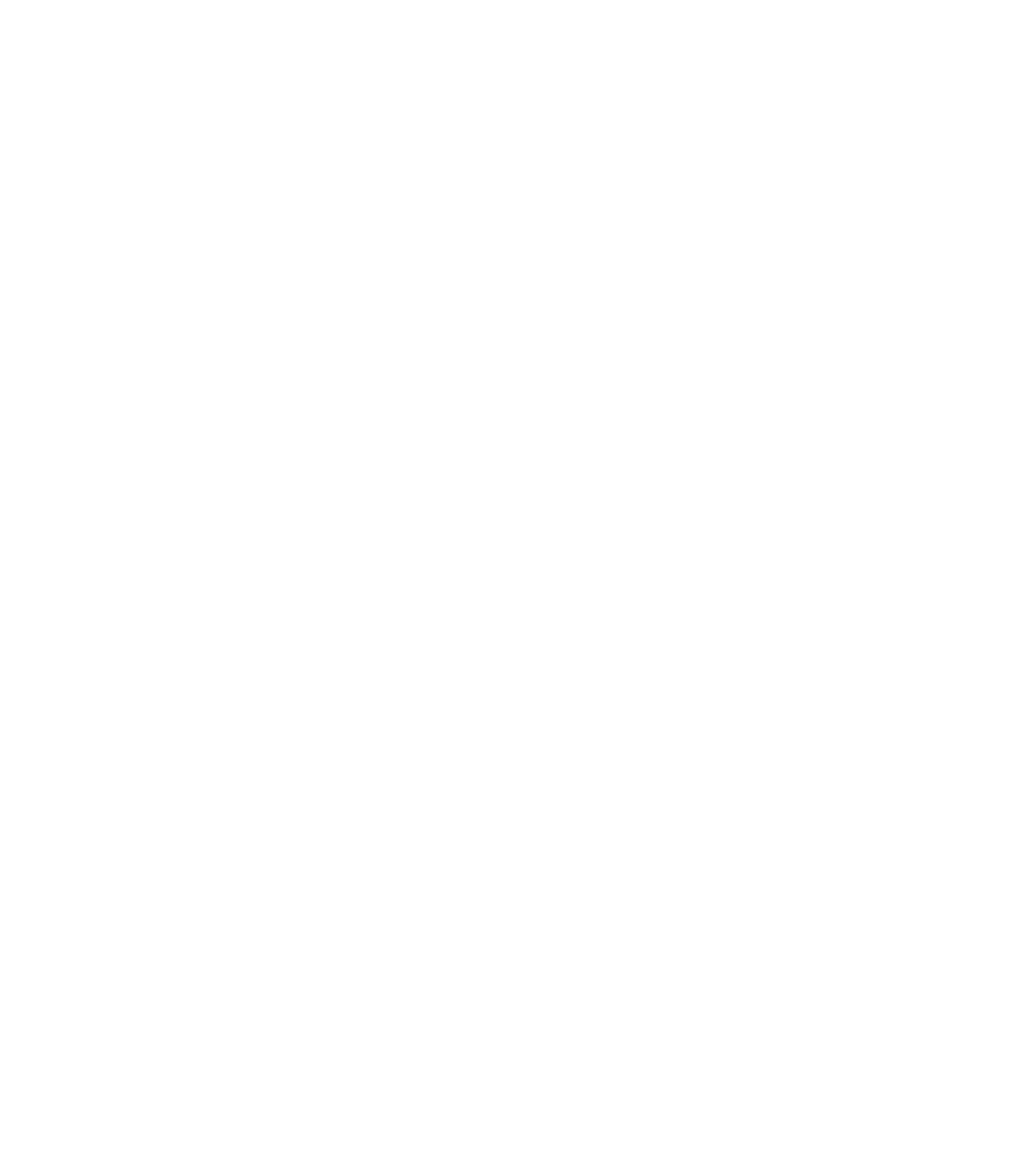
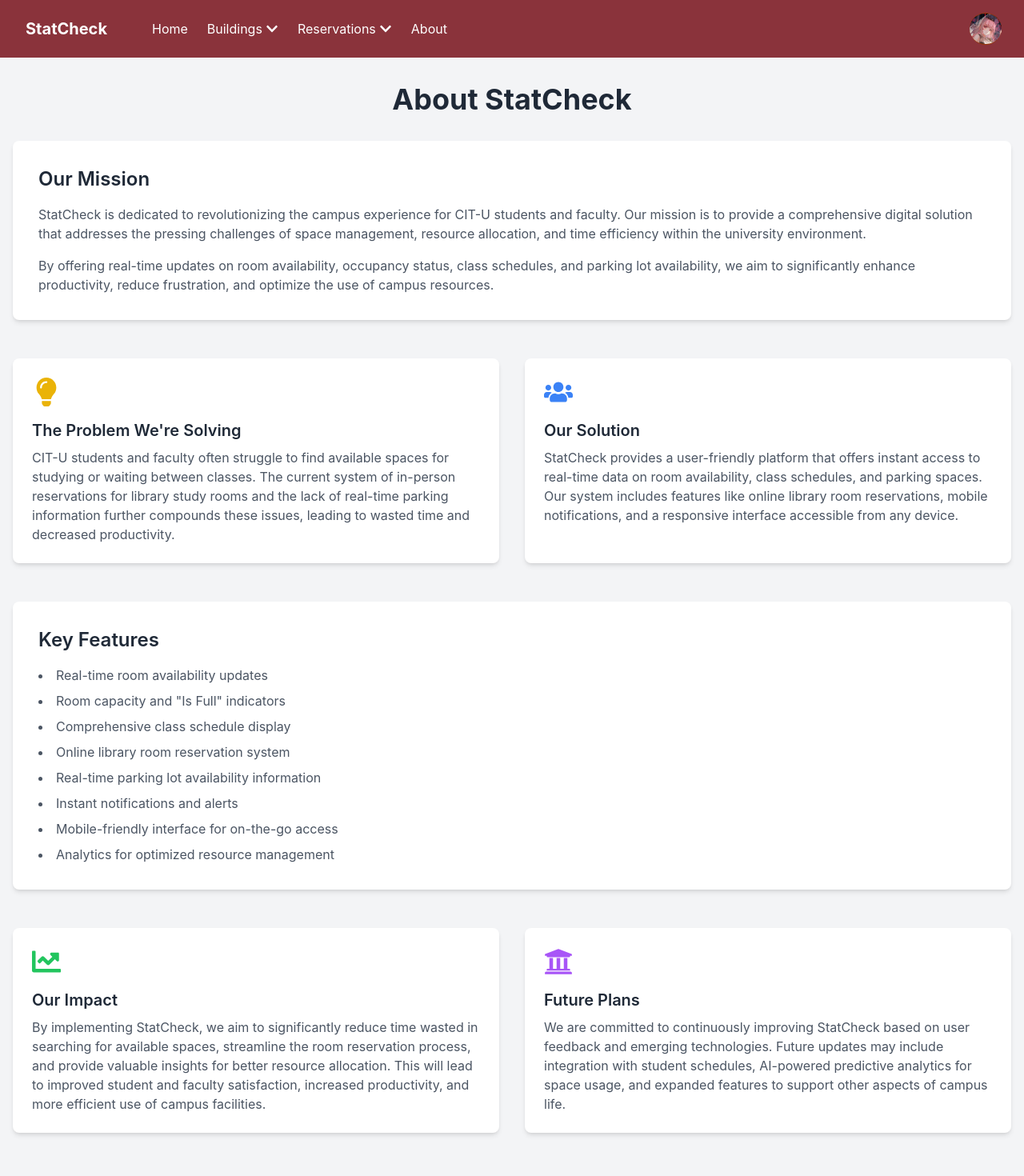
Before and after one commit to quilluaz/StatCheck-FrontEnd, a React (Vite) app: page /about in a window 1280 px wide. Before the commit this address had no page. Shown: the top 1470 px of the page at 80% size. Before the commit the page ends 800 px from the top, so only its background shows below. Built offline with nearby package versions, Linux system fonts and the light colour scheme; a web font is replaced by a local one.

Commit message:
Made changes to navbar and footer styling. Added About page. Modified Landing Page

```diff
--- a/src/components/Footer.jsx
+++ b/src/components/Footer.jsx
@@ -2,9 +2,9 @@
 
 function Footer() {
   return (
-    <footer className="bg-gray-800 text-white py-4 mt-12">
+    <footer className="bg-[#8a333b] text-white py-4 mt-12">
       <div className="container mx-auto text-center">
-        <p>&copy; 2023 StatCheck. All rights reserved.</p>
+        <p>All rights reserved. &copy; 2024 JISAZ</p>
       </div>
     </footer>
   );
--- a/src/components/UserNavbar.jsx
+++ b/src/components/UserNavbar.jsx
@@ -6,7 +6,7 @@
   FaBars,
   FaTimes,
 } from "react-icons/fa";
-import UserImgIcon from "../assets/lex";
+import UserImgIcon from '../assets/lex.png';
 
 function Navbar() {
   const [activeDropdown, setActiveDropdown] = useState(null);
@@ -24,7 +24,7 @@
     <nav className="bg-[#8a333b] text-[#ffffff] p-4">
       <div className="container mx-auto flex items-center justify-between">
         <div className="flex items-center space-x-6">
-          <a href="/home" className="text-xl font-bold mr-8">
+          <a href="/home" className="text-xl font-bold ml-4 mr-8">
             StatCheck
           </a>
           <div className="hidden md:flex items-center space-x-6">
@@ -138,11 +138,15 @@
 
 function UserMenu({ handleDropdownToggle, activeDropdown }) {
   return (
-    <div className="mt-4 md:mt-0">
+    <div className="mt-4 md:mt-0 mr-3">
       <button
         onClick={() => handleDropdownToggle("user")}
         className="flex items-center justify-center w-10 h-10 bg-[#993404] rounded-full hover:bg-gray-500 transition duration-200 text-[#fff7bc]">
-        <UserImgIcon />
+        <img
+              src={UserImgIcon}
+              alt="User Profile"
+              className="mx-auto rounded-full"
+            />
       </button>
       {activeDropdown === "user" && (
         <ul className="mt-2 md:absolute md:right-0 w-40 bg-[#a33c45] rounded-md shadow-lg py-2 z-10">
--- a/src/routes/UserRoutes.jsx
+++ b/src/routes/UserRoutes.jsx
@@ -10,8 +10,7 @@
 import ReservationLibraryRoom from "../userPages/Reservation-LibraryRoom";
 import ReservationParkingSlot from "../userPages/Reservation-ParkingSlot";
 import UserProfile from "../userPages/UserProfile";
-// import Settings from "../userPages/Settings";
-// import About from "../userPages/About";
+import About from "../userPages/About";
 
 function UserRoutes() {
   return (
@@ -27,8 +26,7 @@
         <Route path="/reservations/library" element={<ReservationLibraryRoom />} />
         <Route path="/reservations/parking" element={<ReservationParkingSlot />} />
          <Route path="/user-profile" element={<UserProfile />} />
-        {/* <Route path="/settings" element={<Settings />} /> */}
-        {/* <Route path="/about" element={<About />} /> */}
+        <Route path="/about" element={<About />} />
       </Routes>
     </>
   );
--- a/src/userPages/About.jsx
+++ b/src/userPages/About.jsx
@@ -0,0 +1,119 @@
+import React from "react";
+import Navbar from "../components/UserNavbar";
+import {
+  FaLightbulb,
+  FaUsers,
+  FaChartLine,
+  FaUniversity,
+} from "react-icons/fa";
+import Footer from "../components/Footer";
+
+function AboutUs() {
+  return (
+    <div className="min-h-screen bg-gray-100">
+      <Navbar />
+      <main className="container mx-auto px-4 py-8">
+        <h1 className="text-3xl md:text-4xl font-bold text-center text-gray-800 mb-8">
+          About StatCheck
+        </h1>
+
+        <section className="bg-white rounded-lg shadow-md p-6 md:p-8 mb-12">
+          <h2 className="text-2xl font-semibold text-gray-800 mb-4">
+            Our Mission
+          </h2>
+          <p className="text-gray-600 mb-4">
+            StatCheck is dedicated to revolutionizing the campus experience for
+            CIT-U students and faculty. Our mission is to provide a
+            comprehensive digital solution that addresses the pressing
+            challenges of space management, resource allocation, and time
+            efficiency within the university environment.
+          </p>
+          <p className="text-gray-600">
+            By offering real-time updates on room availability, occupancy
+            status, class schedules, and parking lot availability, we aim to
+            significantly enhance productivity, reduce frustration, and optimize
+            the use of campus resources.
+          </p>
+        </section>
+
+        <section className="grid grid-cols-1 md:grid-cols-2 gap-8 mb-12">
+          <div className="bg-white rounded-lg shadow-md p-6">
+            <FaLightbulb className="text-4xl text-yellow-500 mb-4" />
+            <h3 className="text-xl font-semibold text-gray-800 mb-2">
+              The Problem We're Solving
+            </h3>
+            <p className="text-gray-600">
+              CIT-U students and faculty often struggle to find available spaces
+              for studying or waiting between classes. The current system of
+              in-person reservations for library study rooms and the lack of
+              real-time parking information further compounds these issues,
+              leading to wasted time and decreased productivity.
+            </p>
+          </div>
+          <div className="bg-white rounded-lg shadow-md p-6">
+            <FaUsers className="text-4xl text-blue-500 mb-4" />
+            <h3 className="text-xl font-semibold text-gray-800 mb-2">
+              Our Solution
+            </h3>
+            <p className="text-gray-600">
+              StatCheck provides a user-friendly platform that offers instant
+              access to real-time data on room availability, class schedules,
+              and parking spaces. Our system includes features like online
+              library room reservations, mobile notifications, and a responsive
+              interface accessible from any device.
+            </p>
+          </div>
+        </section>
+
+        <section className="bg-white rounded-lg shadow-md p-6 md:p-8 mb-12">
+          <h2 className="text-2xl font-semibold text-gray-800 mb-4">
+            Key Features
+          </h2>
+          <ul className="list-disc list-inside text-gray-600 space-y-2">
+            <li>Real-time room availability updates</li>
+            <li>Room capacity and "Is Full" indicators</li>
+            <li>Comprehensive class schedule display</li>
+            <li>Online library room reservation system</li>
+            <li>Real-time parking lot availability information</li>
+            <li>Instant notifications and alerts</li>
+            <li>Mobile-friendly interface for on-the-go access</li>
+            <li>Analytics for optimized resource management</li>
+          </ul>
+        </section>
+
+        <section className="grid grid-cols-1 md:grid-cols-2 gap-8 mb-12">
+          <div className="bg-white rounded-lg shadow-md p-6">
+            <FaChartLine className="text-4xl text-green-500 mb-4" />
+            <h3 className="text-xl font-semibold text-gray-800 mb-2">
+              Our Impact
+            </h3>
+            <p className="text-gray-600">
+              By implementing StatCheck, we aim to significantly reduce time
+              wasted in searching for available spaces, streamline the room
+              reservation process, and provide valuable insights for better
+              resource allocation. This will lead to improved student and
+              faculty satisfaction, increased productivity, and more efficient
+              use of campus facilities.
+            </p>
+          </div>
+          <div className="bg-white rounded-lg shadow-md p-6">
+            <FaUniversity className="text-4xl text-purple-500 mb-4" />
+            <h3 className="text-xl font-semibold text-gray-800 mb-2">
+              Future Plans
+            </h3>
+            <p className="text-gray-600">
+              We are committed to continuously improving StatCheck based on user
+              feedback and emerging technologies. Future updates may include
+              integration with student schedules, AI-powered predictive
+              analytics for space usage, and expanded features to support other
+              aspects of campus life.
+            </p>
+          </div>
+        </section>
+      </main>
+      <Footer />
+    </div>
+  );
+}
+
+export default AboutUs;
--- a/src/userPages/Reservation-LibraryRoom.jsx
+++ b/src/userPages/Reservation-LibraryRoom.jsx
@@ -173,13 +173,6 @@
         )}
       </main>
 
-      {/* Footer Section */}
-      <footer className="bg-gray-800 text-white py-4 mt-auto">
-        <div className="container mx-auto text-center">
-          <p>&copy; 2023 StatCheck. All rights reserved.</p>
-        </div>
-      </footer>
-
       {/* Booking Confirmation Modal */}
       {showModal && (
         <div className="fixed inset-0 flex justify-center items-center bg-black bg-opacity-50 z-50">
--- a/src/userPages/Reservation-ParkingSlot.jsx
+++ b/src/userPages/Reservation-ParkingSlot.jsx
@@ -174,12 +174,6 @@
           </button>
         </div>
       )}
-
-      <footer className="bg-gray-800 text-white py-4 mt-auto">
-        <div className="container mx-auto text-center">
-          <p>&copy; 2023 StatCheck. All rights reserved.</p>
-        </div>
-      </footer>
     </div>
   );
 }
```
Also changed, not shown: src/userPages/Settings.jsx (deleted).
